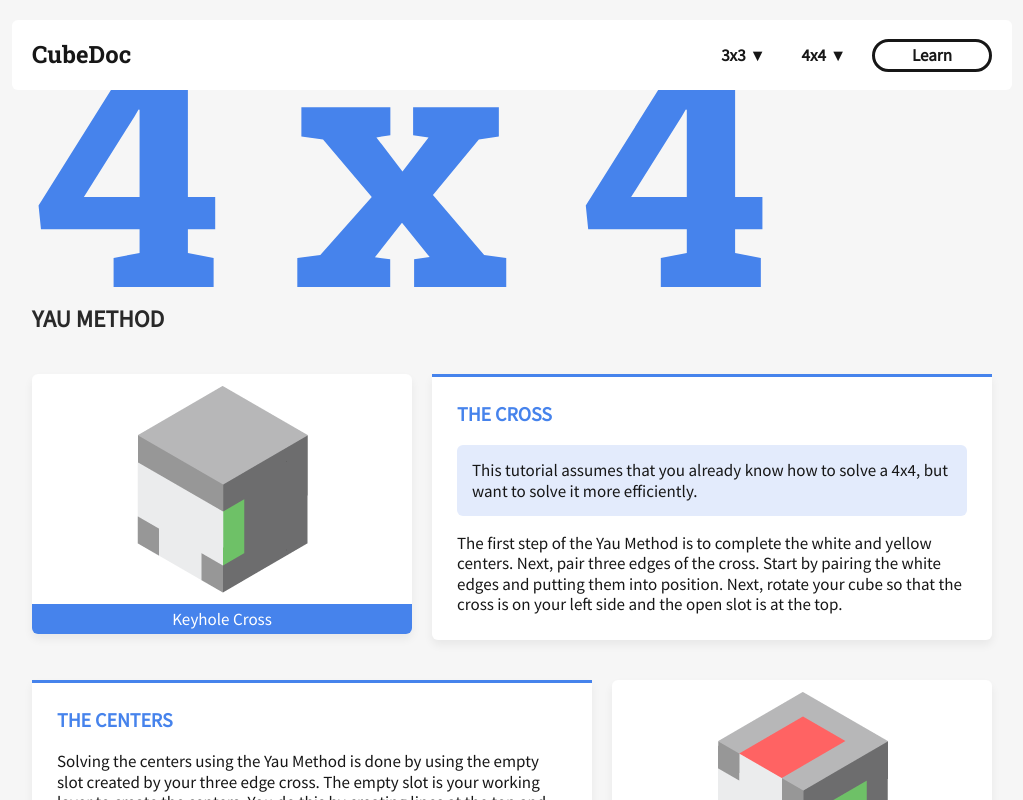
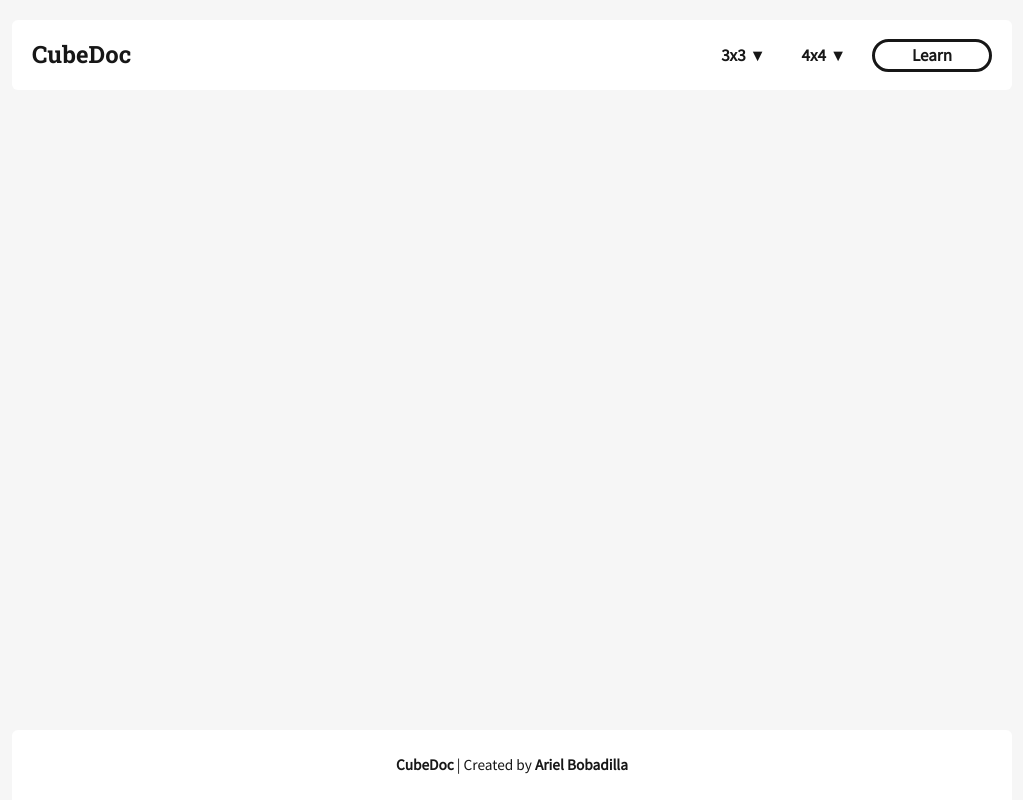
Before and after one commit to arielbob/cubedoc, a React app: page /projects/cubedoc/4x4 in a window 1280 px wide. Before the commit this address led to /projects/cubedoc/4x4/yau-method. Shown: the top 800 px of the page, without its empty margins (128-1151 px from the left). Built offline with nearby package versions, Linux system fonts and the light colour scheme.

Commit message:
Added footer

```diff
--- a/src/components/App.js
+++ b/src/components/App.js
@@ -6,6 +6,7 @@ import {
   Switch
 } from 'react-router-dom';
 import Navbar from './Navbar';
+import Footer from './Footer';
 import Home from '../containers/Home';
 import Solve3x3 from '../containers/Solve3x3';
 import Solve4x4 from '../containers/Solve4x4';
@@ -13,6 +14,9 @@ import Solve4x4 from '../containers/Solve4x4';
 //maybe move the stylesheet imports here?
 //can use render property instead of component for functional components (refactor dumb components that are using classes)
 //TODO: do server rendering with routes
+
+// const baseName = '/projects/cubedoc';
+const baseName = '/';
 
 const ScrollToTop = () => {
   window.scrollTo(0, 0);
@@ -22,9 +26,10 @@ const ScrollToTop = () => {
 export default class App extends React.Component {
   render() {
     return (
-      <Router basename='/projects/cubedoc'>
+      <Router basename={baseName}>
         <div>
           <Route component={ScrollToTop} />
+					<div className='wrapper'>
 	          <Navbar />
 	          <Switch>
 	            <Route exact path='/' render={Home} />
@@ -34,6 +39,8 @@ export default class App extends React.Component {
 	            <Route path='/4x4' render={Solve4x4} />
 	          </Switch>
 					</div>
+					<Footer />
+        </div>
       </Router>
     );
   }
--- /dev/null
+++ b/src/components/Footer/index.js
@@ -0,0 +1,12 @@
+import React from 'react';
+import { Link } from 'react-router-dom';
+
+// TODO: add content to the footer
+
+const Footer = () => (
+	<footer className='footer'>
+		<p><Link to='/'>CubeDoc</Link> | Created by <a href='http://arielb.me/'>Ariel Bobadilla</a></p>
+	</footer>
+);
+
+export default Footer;
--- a/src/stylesheets/_base.scss
+++ b/src/stylesheets/_base.scss
@@ -2,6 +2,17 @@
 
 html {
   box-sizing: border-box;
+}
+
+.wrapper {
+	// 20px = navbar margin, 70px = footer height
+	min-height: calc(100vh - 20px - 150px - 70px);
+}
+
+@media only screen and (max-width: $breakpoint) {
+  .wrapper {
+    min-height: calc(100vh - 150px - 70px);
+  }
 }
 
 *, *:before, *:after {
@@ -25,6 +36,7 @@ body {
   line-height: 1.2;
   color: $text-black;
   overflow-y: scroll;
+	// margin-bottom: $footer-height;
 }
 
 h1 {
--- /dev/null
+++ b/src/stylesheets/_footer.scss
@@ -0,0 +1,13 @@
+.footer {
+	height: $footer-height;
+	background-color: $nav-background;
+	max-width: $content-width;
+	text-align: center;
+	margin: 150px auto 0;
+	border-radius: 6px 6px 0 0;
+	padding: 26px;
+	p {
+		font-size: 0.9em;
+		margin: 0;
+	}
+}
--- a/src/stylesheets/_variables.scss
+++ b/src/stylesheets/_variables.scss
@@ -9,6 +9,7 @@ $content-width: 1000px;
 $gutter: 20px;
 $img-padding: 10px;
 $nav-height: 70px;
+$footer-height: 70px;
 $card-height: 220px;
 $card-gutter: 25px;
 $text-box-padding: 15px;
--- a/src/stylesheets/styles.scss
+++ b/src/stylesheets/styles.scss
@@ -4,5 +4,4 @@
 @import 'navbar';
 @import 'cards';
 @import 'steps';
-
-//TODO: maybe look up better css file structures
+@import 'footer';
--- a/webpack.config.js
+++ b/webpack.config.js
@@ -3,7 +3,6 @@ const webpack = require('webpack');
 const HtmlWebpackPlugin = require('html-webpack-plugin');
 const ExtractTextPlugin = require('extract-text-webpack-plugin');
 const Uglify = require("uglifyjs-webpack-plugin");
-const CopyWebpackPlugin = require('copy-webpack-plugin');
 
 // FIXME: prefixes are not added in development mode? maybe this is fine
 
@@ -17,7 +16,7 @@ const config = {
   devtool: 'inline-source-map',
   output: {
     path: path.resolve(__dirname, 'dist'),
-    publicPath: '/projects/cubedoc',
+    publicPath: DEV ? '/' : '/projects/cubedoc',
     filename: 'bundle.js'
   },
   devServer: {
@@ -54,7 +53,7 @@ const config = {
 				test: /\.(jpe?g|png|gif|svg)$/,
 				loader: 'file-loader',
 				options: {
-					name: '/img/[name].[ext]'
+					name: (DEV ? '' : '/') + 'img/[name].[ext]'
 				}
 			}
     ]
```
Also changed, not shown: package.json (+10 -11 lines), 1 other file (tests, documents, lock files or other folders). Lines whose indentation alone changed are shown as unchanged.
